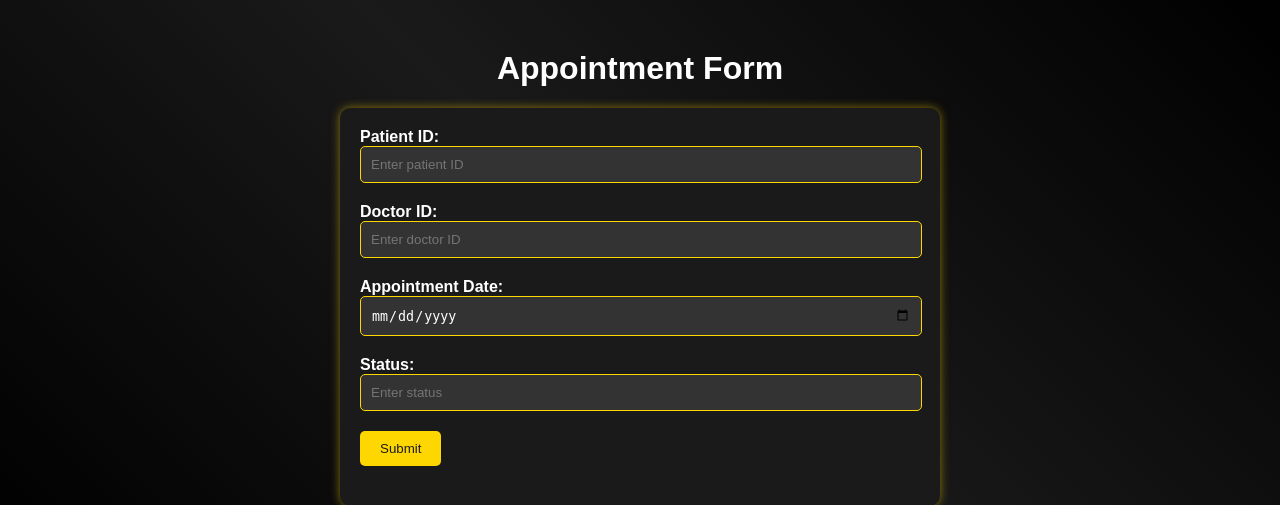
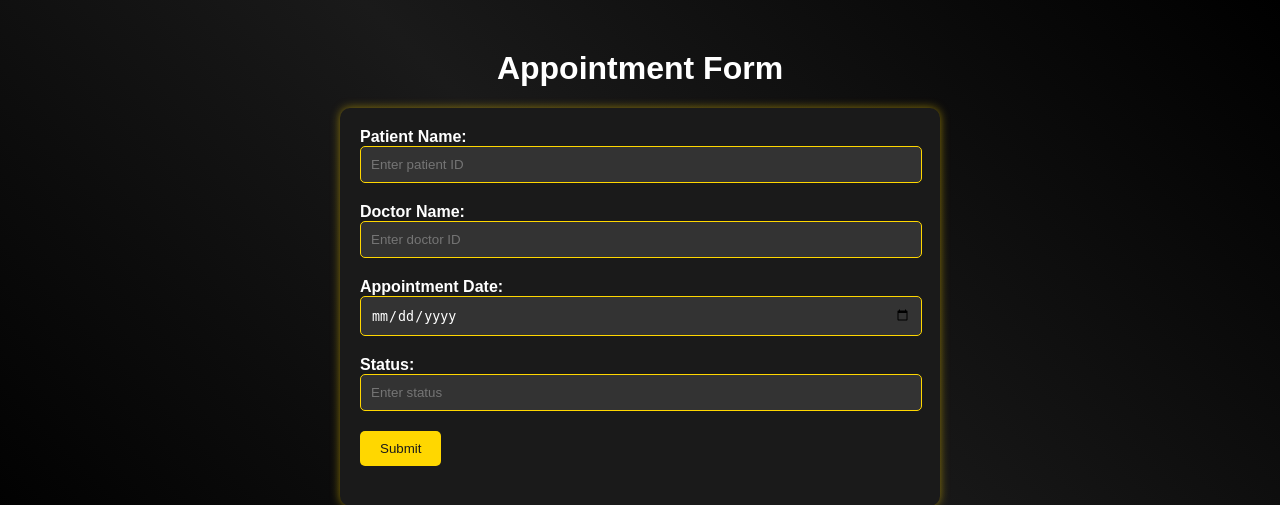
Before and after one commit to Dushyantbhagwat/medicalform, a Django app: template myapp/templates/appointment.html in a window 1280 px wide. Shown: the top 505 px of the page. Run offline with Django 5.2, Linux system fonts and the light colour scheme; the template is opened without the code that fills it, so the values that code supplies are empty.

Commit message:
id change to name

```diff
--- a/myapp/models.py
+++ b/myapp/models.py
@@ -31,8 +31,8 @@ class Doctor(models.Model):
 
 class Appointment(models.Model):
     APPOINTMENT_ID = models.AutoField(primary_key=True)
-    PATIENT_ID = models.BigIntegerField()
-    DOCTOR_ID = models.BigIntegerField()
+    PATIENT_ID = models.CharField(max_length=100)
+    DOCTOR_ID = models.CharField(max_length=100)
     APPOINTMENT_DATE = models.DateField()
     APPOINTMENT_STATUS = models.CharField(max_length=100)
 
--- a/myapp/templates/appointment.html
+++ b/myapp/templates/appointment.html
@@ -103,11 +103,11 @@ body {
     <form class="form" action="{% url 'appointment'%}" method="post">
       {% csrf_token %}
       <div class="form-group">
-        <label for="patientID">Patient ID:</label>
+        <label for="patientID">Patient Name:</label>
         <input type="text" id="patientID" name="patientID" placeholder="Enter patient ID" required>
       </div>
       <div class="form-group">
-        <label for="doctorID">Doctor ID:</label>
+        <label for="doctorID">Doctor Name:</label>
         <input type="text" id="doctorID" name="doctorID" placeholder="Enter doctor ID" required>
       </div>
       <div class="form-group">
```
Also changed, not shown: db.sqlite3, myapp/migrations/0001_initial.py, myapp/migrations/0002_alter_appointment_doctor_id_and_more.py.
